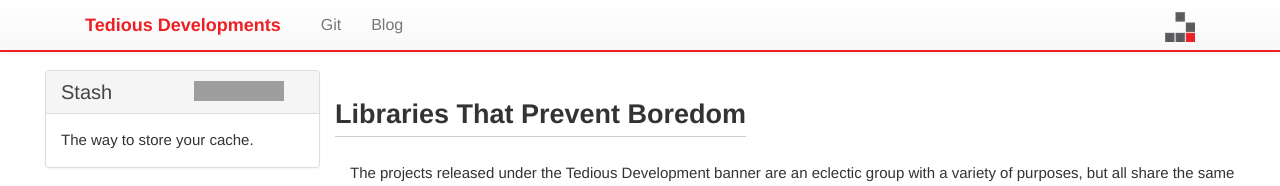
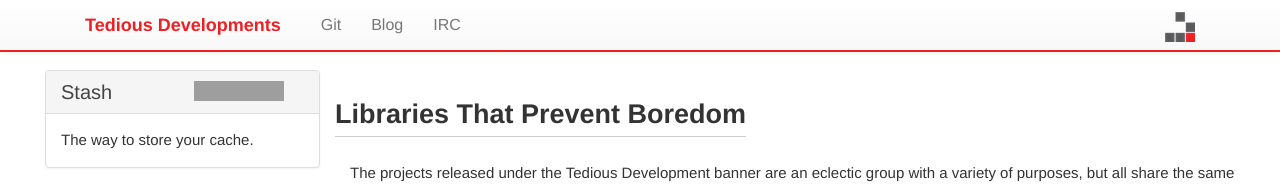
Before and after one commit to tedious/tedious.github.io, a Jekyll site: the page built from README.md, in a window 1280 px wide. Shown: the top 186 px of the page. Built offline with Jekyll 4.4.1, drawn with Linux system fonts in a browser that asks for light colours; grey boxes are pictures that could not be loaded.

```diff
--- a/_data/navigation.yml
+++ b/_data/navigation.yml
@@ -3,3 +3,6 @@
 
 - name: Blog
   website: http://blog.tedivm.com
+
+- name: IRC
+  website: http://webchat.freenode.net/?channels=tedious
```
